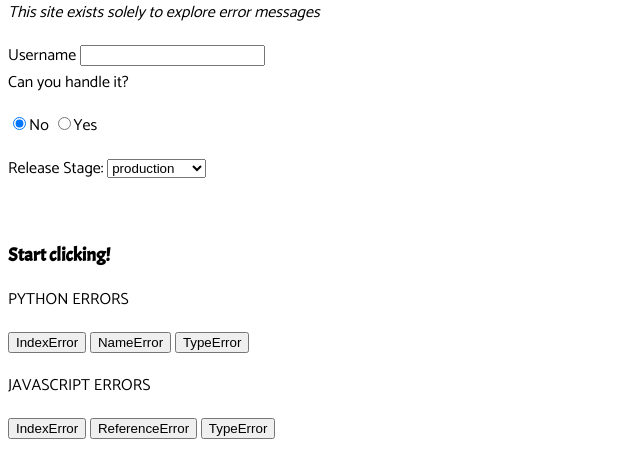
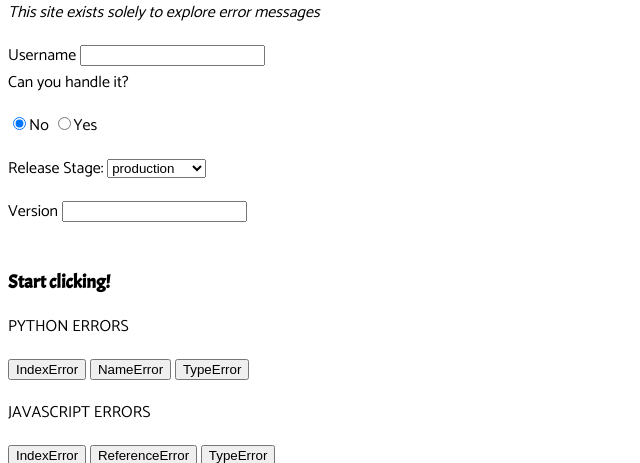
Before and after one commit to tremlab/built2break, a Flask app: page / in a window 1280 px wide. Shown: the part 380-843 px from the top of the page, without its empty margins (0-640 px from the left). Run offline with Flask 2, Linux system fonts and the light colour scheme; some libraries are stand-ins or nearby versions.

Commit message:
adding version attribute

```diff
--- a/server.py
+++ b/server.py
@@ -38,6 +38,7 @@ def callback(notification):
             bugsnag.configure(release_stage = rstage)
         # You can set properties of the notification
             notification.user = {"name": session["user"]}
+            notification.app.version = session["version"]
     else:
         pass
     # add some fun suff here - fav color, astrological sign :P
@@ -59,6 +60,7 @@ def set_user_info(args):
     session["user"] = user_name
     session["rstage"] = args.get("rstage", "monkeys")
     session["handling"] = args.get("handling", "no")
+    session["version"] = args.get("version", "2.0")
 
     return None
 
@@ -147,9 +149,6 @@ if __name__ == '__main__':
 
     #use debug toolbar
     DebugToolbarExtension(app)
-
     PORT = int(os.environ.get("PORT", 5000))
-
     DEBUG = "NO_DEBUG" not in os.environ
-
     app.run(host="0.0.0.0", port=PORT, debug=DEBUG)
--- a/static/js/built2break.js
+++ b/static/js/built2break.js
@@ -8,10 +8,10 @@ var bugsnagClient = bugsnag({
   releaseStage: "whatever",
   beforeSend: function (report) {
       var user_info = fGetUserData();
-      // report.updateMetaData('form_input': user_info);
+      report.metaData = {'form_input': user_info};
       report.app.releaseStage = user_info["rstage"];
+      report.app.version = user_info["version"];
       report.user = {name: user_info["user"]};
-      // add version option too.
   }
 });
 
@@ -48,6 +48,7 @@ function fBoop(evt) {
 function fGetUserData() {
     var user = $('#username').val();
     var rstage = $('#rstage option:selected').val();
+    var version = $('#version').val();
     var handling = $('#handling input:checked').val();
     // if user field is blank:
     if (user.trim() === "") {
@@ -57,7 +58,8 @@ function fGetUserData() {
     var user_info = {
         "user": user,
         "rstage": rstage,
-        "handling": handling
+        "handling": handling,
+        "version": version
     };
 
     console.log(user_info);
--- a/templates/homepage.html
+++ b/templates/homepage.html
@@ -28,9 +28,11 @@
         <option value="staging">staging</option>
         <option value="monkeys">monkeys</option>
       </select>
-      </p>
-    </div>
-    <br>
+    </p>
+  </div>
+  <p>Version
+      <input type="text" name="version" id="version"><br>
+  <br>
   <h3>Start clicking!</h3>
     <div id="python">
         <p>PYTHON ERRORS</p>
```
